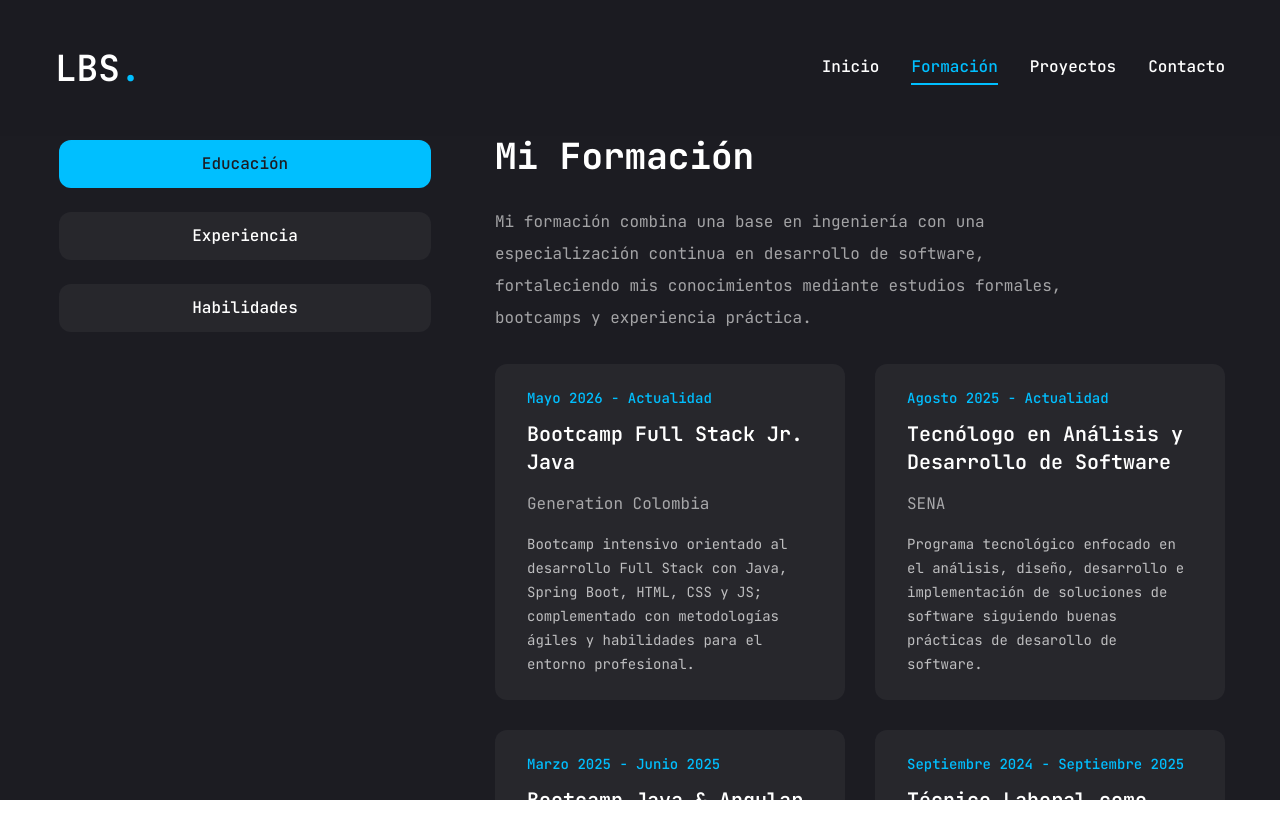
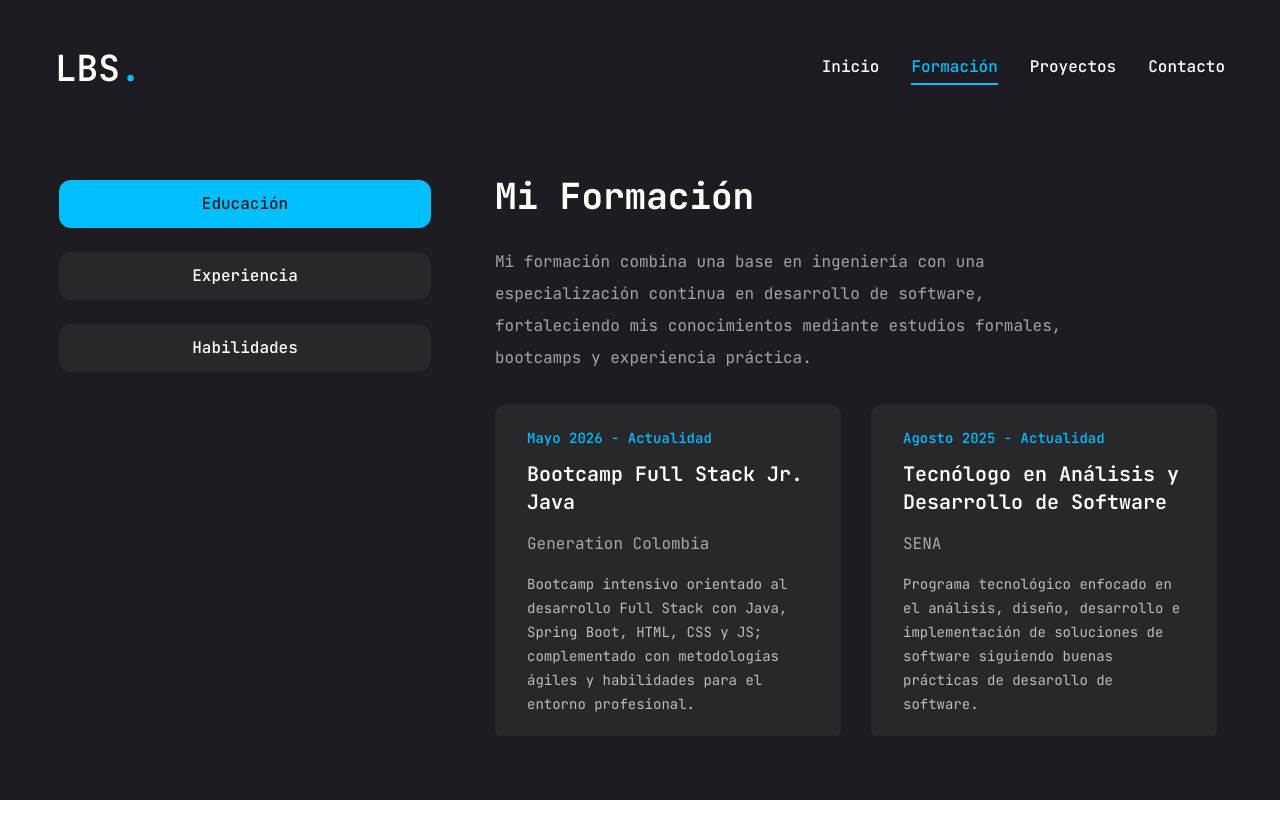
Before and after one commit to larum99/portfolio, a Next.js app: page /resume in a window 1280 px wide. Shown: the top 838 px of the page. After the commit the page ends 800 px from the top, so only its background shows below. Built offline with nearby package versions, Linux system fonts and the light colour scheme.

Commit message:
update portfolio

```diff
--- a/app/resume/page.jsx
+++ b/app/resume/page.jsx
@@ -212,7 +212,7 @@ const resume = () => {
                         <TabsTrigger value="skills">Habilidades</TabsTrigger>
                     </TabsList>
 
-                    <div className="min-h-[70vh] w-full">
+                    <div className="h-[70vh] w-full overflow-y-auto pr-2">
                         <TabsContent value="education" className="w-full">
                             <div className="flex flex-col gap-[30px] text-center xl:text-left">
                                 <h3 className="text-4xl font-bold">{education.title}</h3>
```
